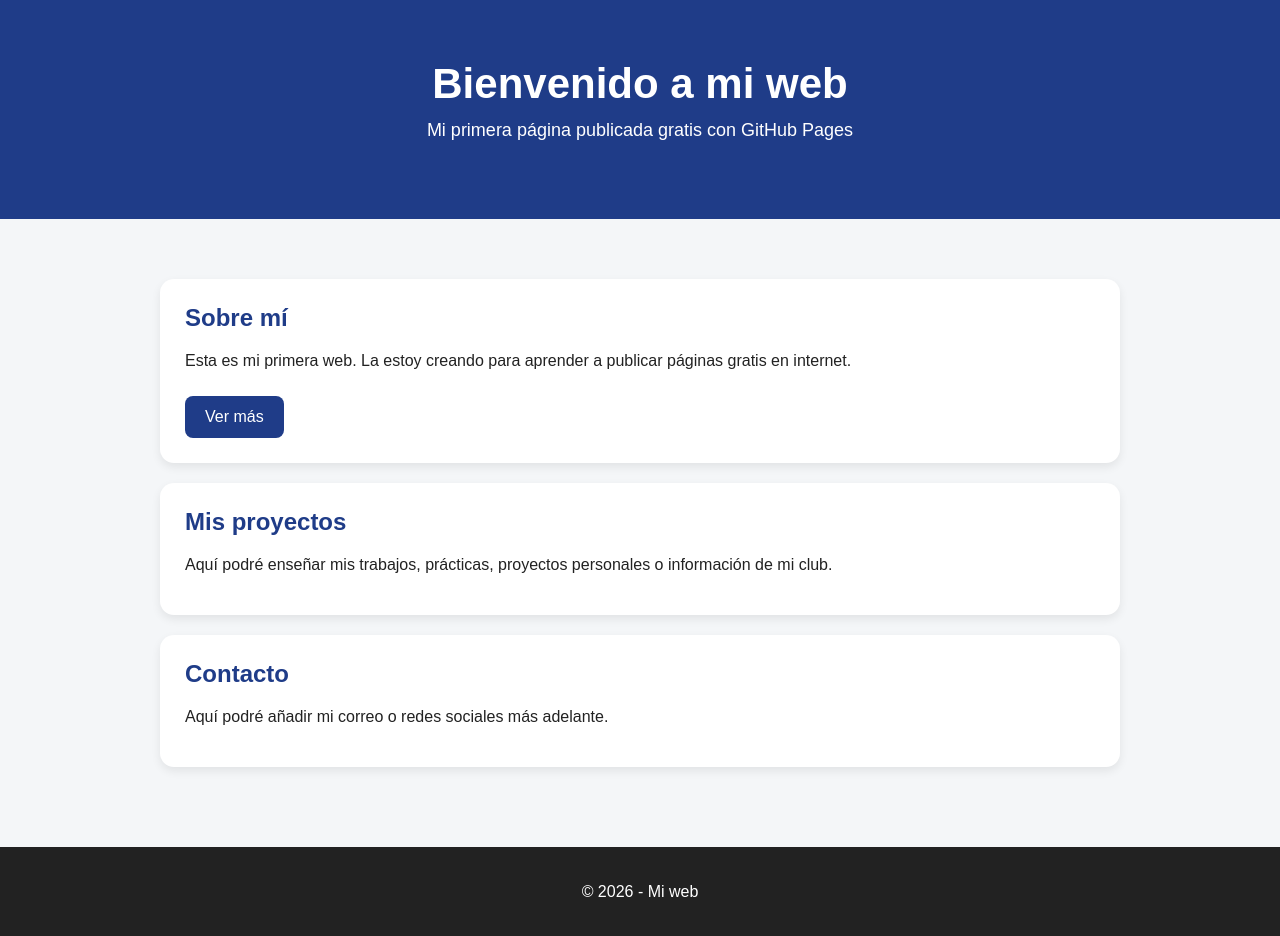
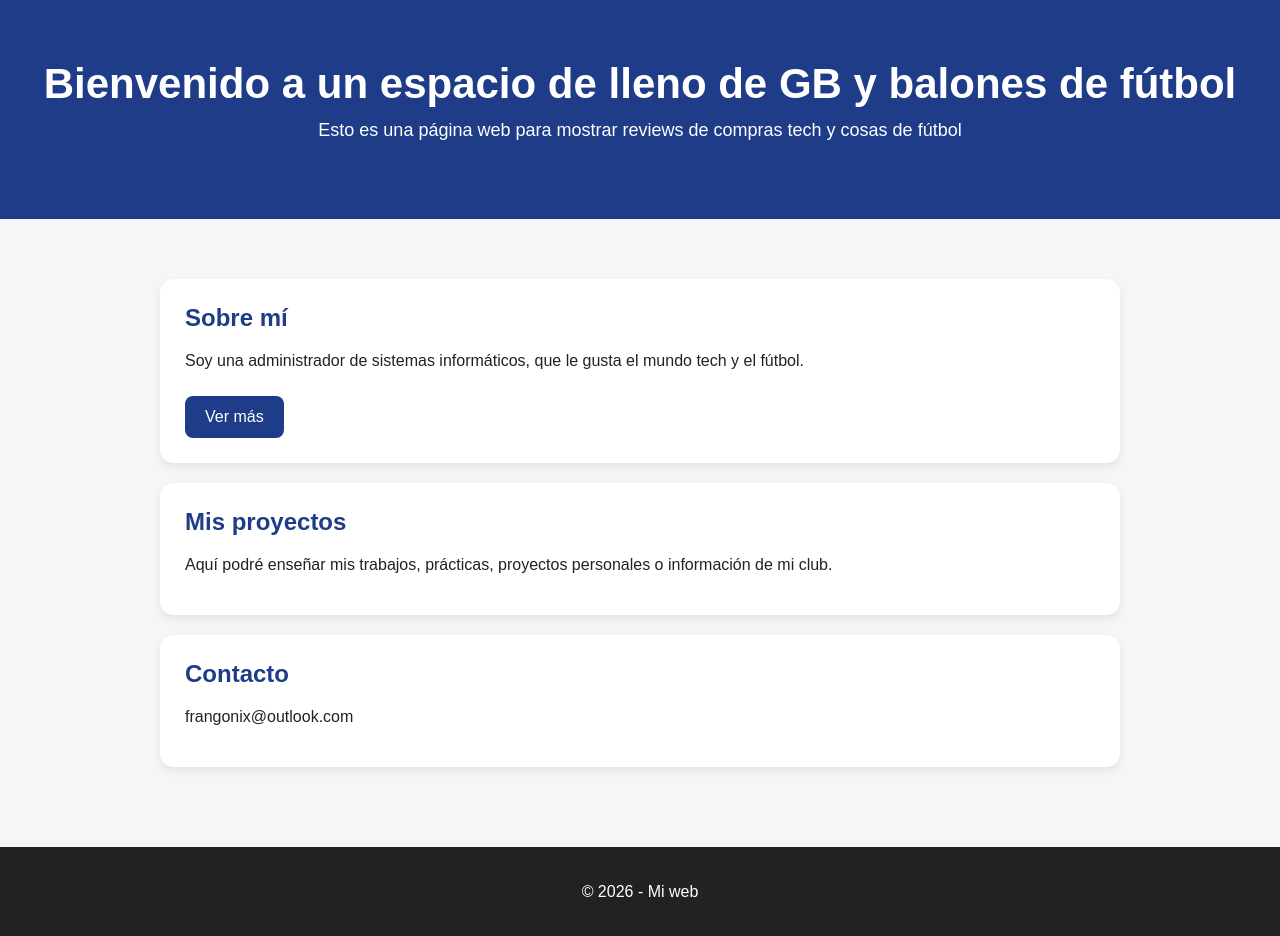
Before and after one commit to Frangonix/Frangonix.github.io, a plain HTML site: page index.html in a window 1280 px wide. Drawn offline with Linux system fonts and the light colour scheme.

Commit message:
Update index.html

```diff
--- a/index.html
+++ b/index.html
@@ -3,7 +3,7 @@
 <head>
   <meta charset="UTF-8">
   <meta name="viewport" content="width=device-width, initial-scale=1.0">
-  <title>Mi primera web</title>
+  <title>Terabyte</title>
   <style>
     * {
       box-sizing: border-box;
@@ -78,14 +78,14 @@
 <body>
 
   <header>
-    <h1>Bienvenido a mi web</h1>
-    <p>Mi primera página publicada gratis con GitHub Pages</p>
+    <h1>Bienvenido a un espacio de lleno de GB y balones de fútbol</h1>
+    <p>Esto es una página web para mostrar reviews de compras tech y cosas de fútbol</p>
   </header>
 
   <main>
     <div class="caja">
       <h2>Sobre mí</h2>
-      <p>Esta es mi primera web. La estoy creando para aprender a publicar páginas gratis en internet.</p>
+      <p>Soy una administrador de sistemas informáticos, que le gusta el mundo tech y el fútbol.</p>
       <a href="#" class="boton">Ver más</a>
     </div>
 
@@ -96,7 +96,7 @@
 
     <div class="caja">
       <h2>Contacto</h2>
-      <p>Aquí podré añadir mi correo o redes sociales más adelante.</p>
+      <p>frangonix@outlook.com</p>
     </div>
   </main>
 
```
